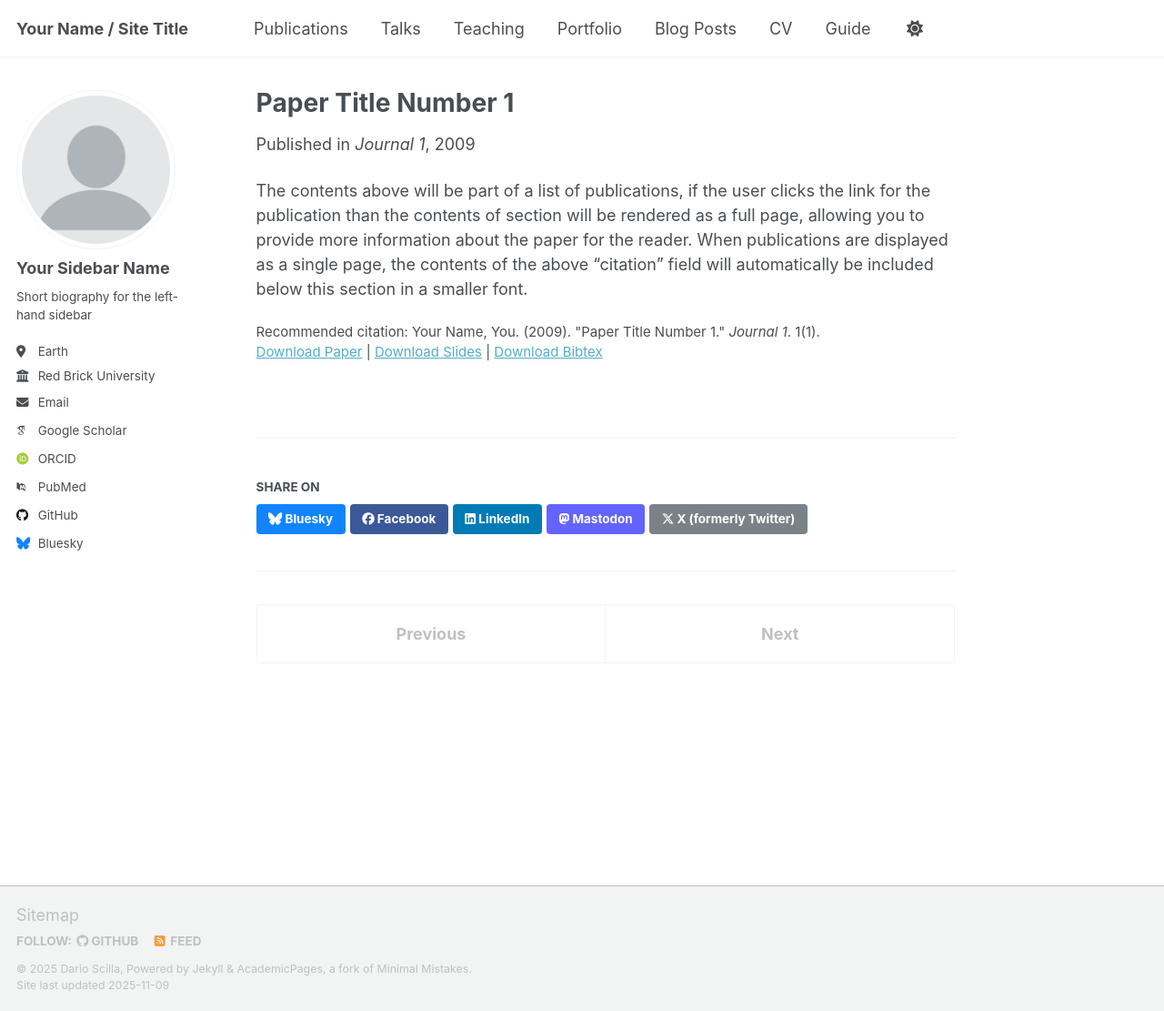
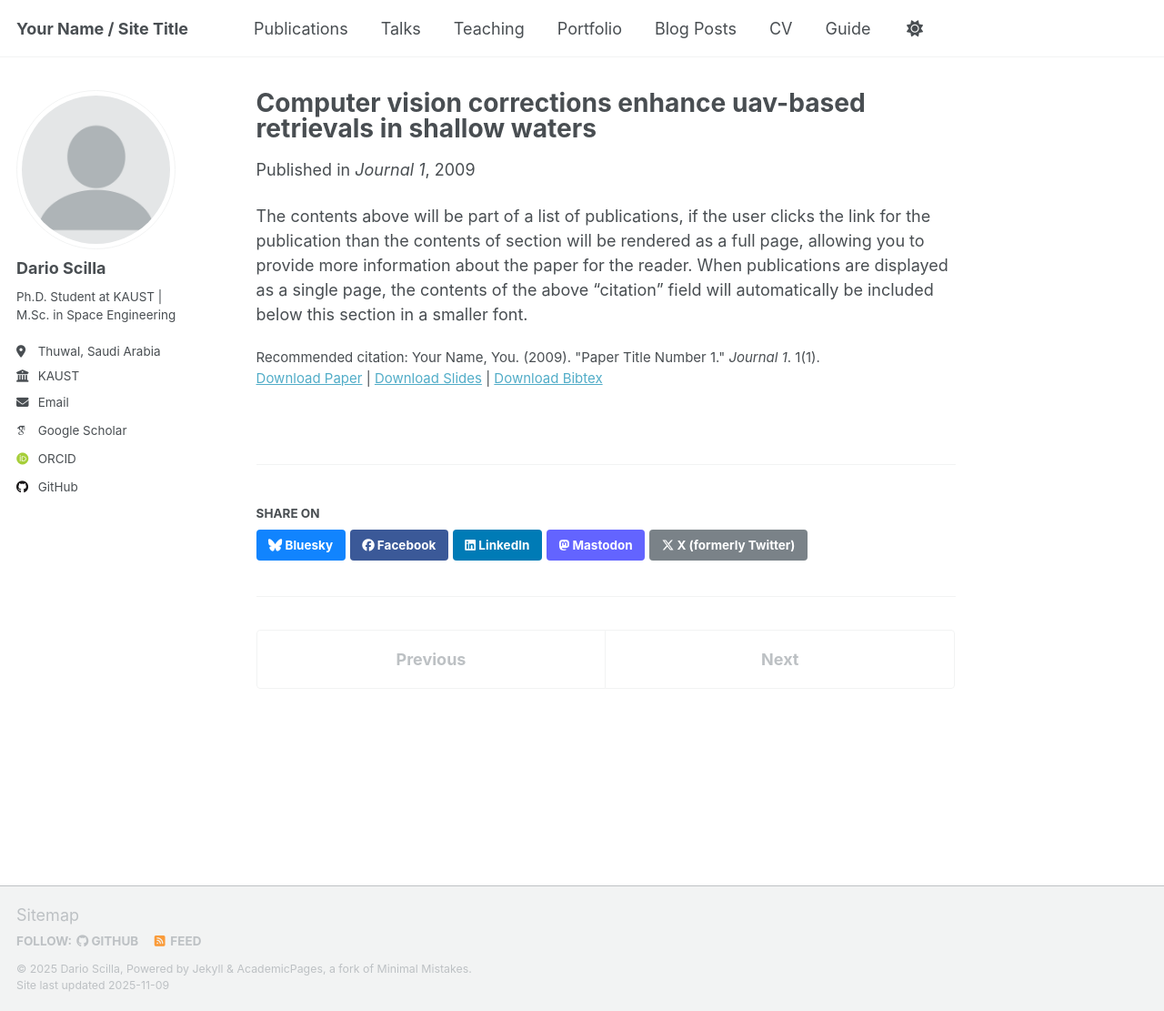
Before and after one commit to Dark3850/darioscilla.github.io, a Jekyll site: the page built from _publications/2009-10-01-paper-title-number-1.md, in a window 1280 px wide and 1111 px high. Shown: the whole window at 91% size. Built offline with Jekyll 4.4.1, drawn with Linux system fonts in a browser that asks for light colours; some web fonts are replaced; a script that is not in the unit is left out.

Commit message:
First_edits

```diff
--- a/_config.yml
+++ b/_config.yml
@@ -24,23 +24,23 @@ repository               : "Dark3850/darioscilla.github.io"
 author:
   # Biographic information
   avatar           : "profile.png"
-  name             : "Your Sidebar Name"
+  name             : "Dario Scilla"
   pronouns         : # example: "she/her"
-  bio              : "Short biography for the left-hand sidebar"
-  location         : "Earth"
-  employer         : "Red Brick University"
+  bio              : "Ph.D. Student at KAUST | M.Sc. in Space Engineering"
+  location         : "Thuwal, Saudi Arabia"
+  employer         : "KAUST"
   uri              : # URL
-  email            : "none@example.org"
+  email            : "dario.scilla@kaust.edu.sa"
 
   # Academic websites
   academia         : # URL
-  arxiv            : # URL - Update with the correct link to your profile
-  googlescholar    : "https://scholar.google.com/citations?user=PS_CX0AAAAAJ"
+  #arxiv            : # URL - Update with the correct link to your profile
+  googlescholar    : "https://scholar.google.com/citations?user=eE525RMAAAAJ&hl=en&oi=ao"
   inspire-hep      : # URL
   impactstory      : # URL
-  orcid            : "https://orcid.org/yourorcidurl"
+  orcid            : "https://orcid.org/0009-0003-6044-0120"
   semantic         : # URL
-  pubmed           : "https://www.ncbi.nlm.nih.gov/pubmed/?term=john+snow"
+  #pubmed           : "https://www.ncbi.nlm.nih.gov/pubmed/?term=john+snow"
   researchgate     : # URL
   scopus           : # URL
 
@@ -48,13 +48,13 @@ author:
   bitbucket        : # Username - Update with your username on the site
   codepen          : # Username
   dribbble         : # Username
-  github           : "academicpages"
+  github           : "Dark3850"
   kaggle           : # Username
   stackoverflow    : # User number or user number and name (i.e., use "1" or "1/jeff-atwood")
 
   # Social media
   artstation       : # Username
-  bluesky          : "bsky.app" # Replace this with you Bluesky username
+  bluesky          : #"bsky.app" # Replace this with you Bluesky username
   facebook         : # Username
   flickr           : # Username
   foursquare       : # Username
--- a/_publications/2009-10-01-paper-title-number-1.md
+++ b/_publications/2009-10-01-paper-title-number-1.md
@@ -1,5 +1,5 @@
 ---
-title: "Paper Title Number 1"
+title: "Computer vision corrections enhance uav-based retrievals in shallow waters"
 collection: publications
 category: manuscripts
 permalink: /publication/2009-10-01-paper-title-number-1
```
